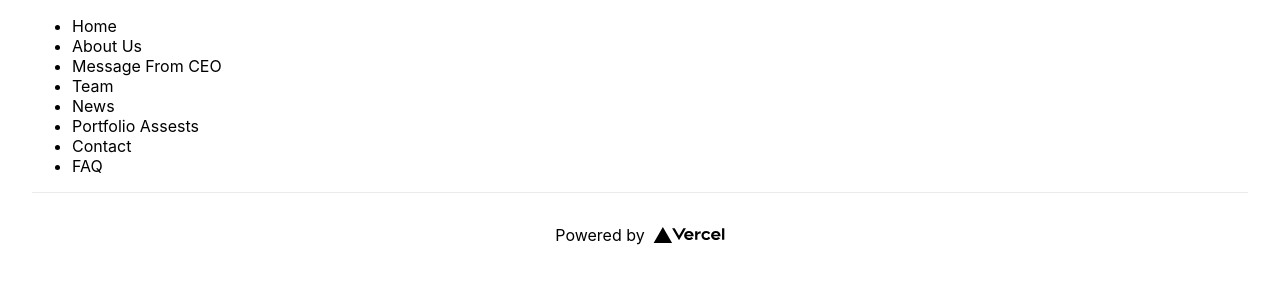
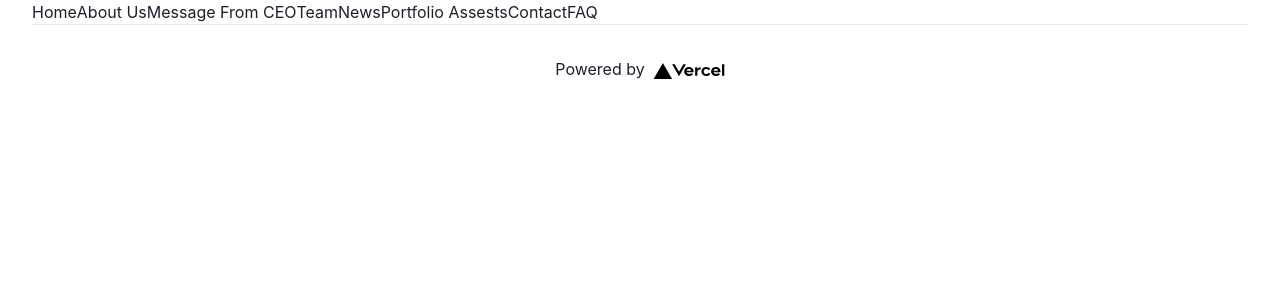
Before and after one commit to blksmth1725/veritasVentureCapital, a Next.js app: page / in a window 1280 px wide. Shown: the top 300 px of the page. Built offline with nearby package versions, Linux system fonts and the light colour scheme.

Commit message:
Add Chakra provider

```diff
--- /dev/null
+++ b/components/Navbar.js
@@ -0,0 +1,42 @@
+import { Flex } from "@chakra-ui/react";
+import Link from "next/link";
+import React from "react";
+
+const Navbar = () => {
+  return (
+    <div>
+      <Flex>
+        <Link href="/">
+          <a>Home</a>
+        </Link>
+        <Link href="/Navigation/AboutPage">
+          <a>About Us</a>
+        </Link>
+        <Link href="/Navigation/MessagePage">
+          <a>Message From CEO</a>
+        </Link>
+        <Link href="/Navigation/TeamsPage">
+          <a>Team</a>
+        </Link>
+
+        <Link href="/Navigation/NewsPage">
+          <a>News</a>
+        </Link>
+
+        <Link href="/Navigation/PortfolioAssetsPage">
+          <a>Portfolio Assests</a>
+        </Link>
+
+        <Link href="/Navigation/ContactPage">
+          <a>Contact</a>
+        </Link>
+
+        <Link href="/Navigation/FAQPage">
+          <a>FAQ</a>
+        </Link>
+      </Flex>
+    </div>
+  );
+};
+
+export default Navbar;
--- a/package.json
+++ b/package.json
@@ -8,6 +8,10 @@
     "lint": "next lint"
   },
   "dependencies": {
+    "@chakra-ui/react": "^1.7.3",
+    "@emotion/react": "^11.7.1",
+    "@emotion/styled": "^11.6.0",
+    "framer-motion": "^5.5.5",
     "next": "12.0.7",
     "react": "17.0.2",
     "react-dom": "17.0.2"
--- a/pages/_app.js
+++ b/pages/_app.js
@@ -1,7 +1,13 @@
-import '../styles/globals.css'
+import "../styles/globals.css";
+
+import { ChakraProvider } from "@chakra-ui/react";
 
 function MyApp({ Component, pageProps }) {
-  return <Component {...pageProps} />
+  return (
+    <ChakraProvider>
+      <Component {...pageProps} />
+    </ChakraProvider>
+  );
 }
 
-export default MyApp
+export default MyApp;
--- a/pages/index.js
+++ b/pages/index.js
@@ -1,7 +1,8 @@
 import Head from "next/head";
-import Link from "next/link";
 import Image from "next/image";
 import styles from "../styles/Home.module.css";
+
+import Navbar from "../components/Navbar";
 
 export default function Home() {
   return (
@@ -15,48 +16,7 @@ export default function Home() {
         <link rel="icon" href="/favicon.ico" />
       </Head>
 
-      <ul>
-        <li>
-          <Link href="/">
-            <a>Home</a>
-          </Link>
-        </li>
-        <li>
-          <Link href="/Navigation/AboutPage">
-            <a>About Us</a>
-          </Link>
-        </li>
-        <li>
-          <Link href="/Navigation/MessagePage">
-            <a>Message From CEO</a>
-          </Link>
-        </li>
-        <li>
-          <Link href="/Navigation/TeamPage">
-            <a>Team</a>
-          </Link>
-        </li>
-        <li>
-          <Link href="/Navigation/NewsPage">
-            <a>News</a>
-          </Link>
-        </li>
-        <li>
-          <Link href="/Navigation/PortfolioPage">
-            <a>Portfolio Assests</a>
-          </Link>
-        </li>
-        <li>
-          <Link href="/Navigation/ContactPage">
-            <a>Contact</a>
-          </Link>
-        </li>
-        <li>
-          <Link href="/Navigation/FAQPage">
-            <a>FAQ</a>
-          </Link>
-        </li>
-      </ul>
+      <Navbar />
 
       <footer className={styles.footer}>
         <a
```
Also changed, not shown: pages/Navigation/ContactPage.js (added, +7 -0 lines), pages/Navigation/FAQPage.js (added, +7 -0 lines), pages/Navigation/PortfolioAssetsPage.js (added, +7 -0 lines), 1 other file (tests, documents, lock files or other folders).
